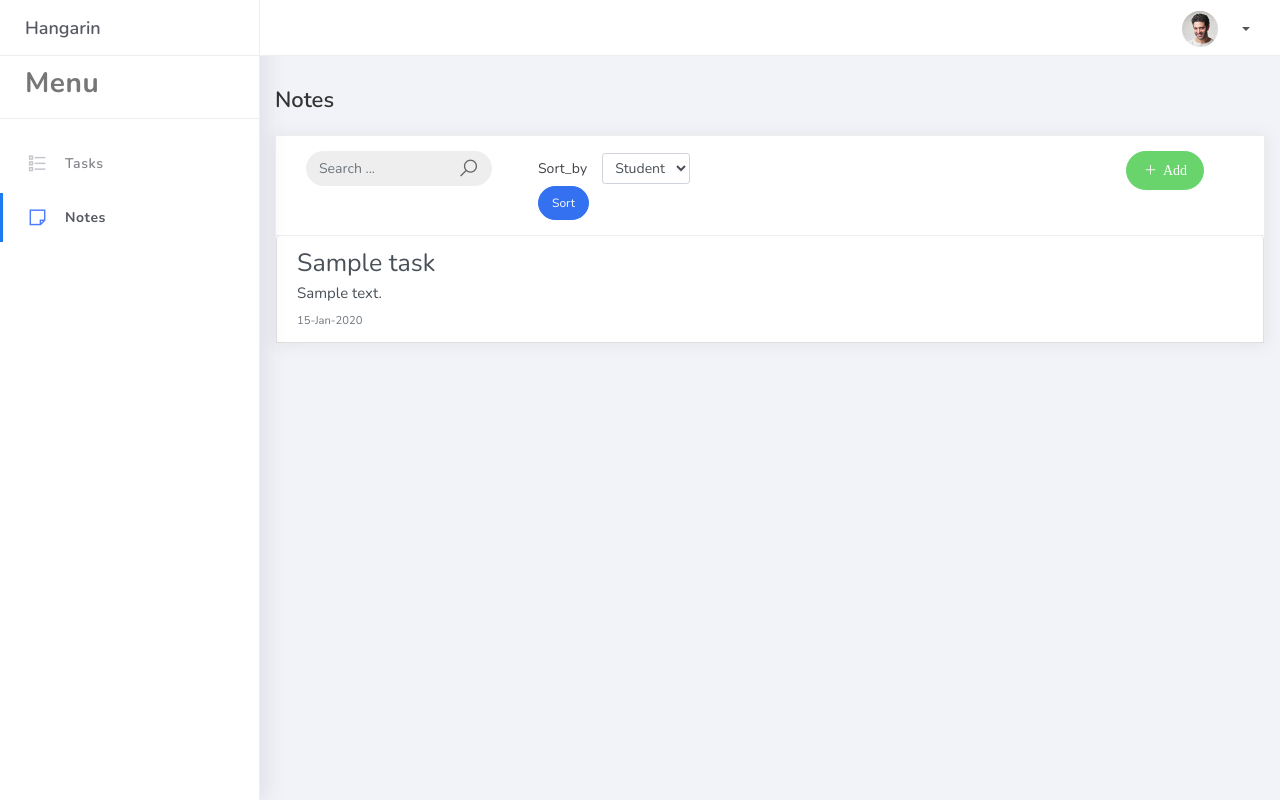
After one commit to JuliusMarckArnesto/Hangarin, a Django app: page /notes/ in a window 1280 px wide. The commit adds this page. Run offline with Django 5.2, Linux system fonts and the light colour scheme; tables that the repository leaves empty hold one stand-in row (values such as "Sample post"); some libraries are stand-ins or nearby versions.

Commit message:
added note list view

```diff
--- a/projectsite/hangarinapp/views.py
+++ b/projectsite/hangarinapp/views.py
@@ -7,3 +7,9 @@ class TaskListView(ListView):
     context_object_name = 'tasklist'
     template_name = 'task_list.html'
     paginate_by = None
+
+class NoteListView(ListView):
+    model = Note
+    context_object_name = "notelist"
+    template_name = "note_list.html"
+    paginate_by = None
--- a/projectsite/projectsite/urls.py
+++ b/projectsite/projectsite/urls.py
@@ -22,4 +22,6 @@ from hangarinapp import views
 urlpatterns = [
     path('admin/', admin.site.urls),
     path('', views.TaskListView.as_view(), name='task-list'),
+    path('tasks/', views.TaskListView.as_view(), name='task-list'), #Redundant ba to?
+    path('notes/', views.NoteListView.as_view(), name='note-list'),
 ]
--- a/projectsite/templates/base.html
+++ b/projectsite/templates/base.html
@@ -70,14 +70,14 @@
                     </div>
                 </div>
                 <ul class="nav">
-                    <li class="nav-item {% if request.resolver_match.url_name == 'home' %}active{% endif %}">
+                    <li class="nav-item {% if request.resolver_match.url_name == 'task-list' %}active{% endif %}">
                         <a href="{% url 'task-list' %}">
                             <i class="la la-list"></i>
                             <p>Tasks</p>
                         </a>
                     </li>
-                    <li class="nav-item {% if request.resolver_match.url_name == 'organization-list' %}active{% endif %}">
-                        <a href="#">
+                    <li class="nav-item {% if request.resolver_match.url_name == 'note-list' %}active{% endif %}">
+                        <a href="{% url 'note-list' %}">
                             <i class="la la-sticky-note"></i>
                             <p>Notes</p>
                         </a>
--- /dev/null
+++ b/projectsite/templates/note_list.html
@@ -0,0 +1,93 @@
+{% extends 'base.html' %} {% block content %} {% load static %}
+<div class="content">
+    <div class="content-fluid">
+        <h4 class="page-title">Notes</h4>
+        <div class="card">
+            <div class="card-header">
+                <div class="col-md-12 row">
+                <div class="col-md-3">
+                    <form class="navbar-left navbar-form nav-search mr-md-3" action="">
+                    <div class="input-group">
+                        <input type="text" placeholder="Search ..." class="form-control" name="q"/>
+                        <div class="input-group-append">
+                        <span class="input-group-text">
+                            <i class="la la-search search-icon"></i>
+                        </span>
+                        </div>
+                    </div>
+                    </form>
+                </div>
+                <div class="col-md-3">
+                    <form method="get" class="row g-2 align-items-center">
+                        <div class="col-auto">
+                        <label for="smallSelect" class="col-form-label">Sort_by</label>
+                        </div>
+                        <div class="auto-col">
+                        <select name="sort_by" id="smallSelect" class="form-control form-control-sm">
+                            <option value="student__lastname">Student</option>
+                            <option value="date_joined">Date</option>
+                        </select>
+                        </div>
+                        <div class="col-auto">
+                        <button type="submit" class="btn btn-primary btn-sm btn-rounded">Sort</button>
+                        </div>
+                    </form>
+                </div>
+                <div class="col-md-6">
+                    <div class="pull-right position-sticky">
+                        <a href="#" class="btn btn-success btn-rounded"><i class="la la-plus"> Add</i></a>
+                    </div>
+                </div>
+                </div>
+            </div>
+
+            <div class="list-group">
+                {% for note in notelist %}
+                <a href="#noteModal{{ note.id }}" class="list-group-item list-group-item-action flex-column align-items-start" data-toggle="modal" data-target="#noteModal{{ note.id }}">
+                    <div class="d-flex w-100 justify-content-between">
+                    <h5 class="mb-1">{{ note.task }}</h5>
+                    <input type="checkbox" name="noteRow" id="noteFavorite{{ note.id }}" class="{% if note.is_favorite %}checked{% endif %}"/>
+                    <!-- <small class="text-muted">3 days ago. This is a long text that should be truncated.</small> -->
+                    </div>
+                    <p class="mb-1">{{ note.content|truncatechars:100 }}</p>
+                    <small class="text-muted">{{ note.updated_at|date:"d-M-Y" }}</small>
+                </a>
+                <div class="modal fade" id="noteModal{{ note.id }}" tabindex="-1" aria-labelledby="noteModalLabel{{ note.id }}" aria-hidden="true">
+                    <div class="modal-dialog">
+                        <div class="modal-content">
+                            <div class="modal-header">
+                                <h1 class="modal-title fs-5" id="noteModalLabel{{ note.id }}">ID: {{ note.id }}</h1>
+                                <button type="button" class="close" data-dismiss="modal" aria-label="Close">
+                                    <span aria-hidden="true">&times;</span>
+                                </button>
+                            </div>
+                            <div class="modal-body">
+                                <span class="badge badge-primary">Primary</span>
+                                <span class="badge badge-secondary">Secondary</span>
+                                <span class="badge badge-success">Success</span>
+                                <span class="badge badge-danger">Danger</span>
+                                <span class="badge badge-warning">Warning</span>
+                                <span class="badge badge-info">Info</span>
+                                <span class="badge badge-light">Light</span>
+                                <span class="badge badge-dark">Dark</span>
+                                <br>
+                                {{ note.content }}
+                                ...
+                                <hr>
+                                ...
+                                <hr>
+                                ...
+                            </div>
+                            <div class="modal-footer">
+                                <button type="button" class="btn btn-secondary" data-dismiss="modal">Close</button>
+                                <button type="button" class="btn btn-primary">Save changes</button>
+                            </div>
+                        </div>
+                    </div>
+                </div>
+                {% endfor %}
+            </div>
+        </div>
+    </div>
+</div>
+{% endblock %}
--- a/projectsite/templates/task_list.html
+++ b/projectsite/templates/task_list.html
@@ -45,11 +45,11 @@
                 {% for task in tasklist %}
                 <a href="#exampleModal" class="list-group-item list-group-item-action flex-column align-items-start" data-toggle="modal" data-target="#exampleModal">
                     <div class="d-flex w-100 justify-content-between">
-                    <h5 class="mb-1">{{ task.title}}</h5>
-                    <small class="text-muted">3 days ago. This is a long text that should be truncated.</small>
+                    <h5 class="mb-1">count:{{ forloop.counter }}. ID:{{ task.id }} {{ task.title }}</h5>
+                    <small class="text-muted">3 days ago. This is a long text that should be truncated. </small>
                     </div>
                     <p class="mb-1">{{ task.description }}</p>
-                    <small class="text-muted">{{ task.updated_at|date:"d-M-Y H:-i" }}</small>
+                    <small class="text-muted">{{ task.deadline|date:"d-M-Y H:i" }}</small>
                 </a>
                 <div class="modal fade" id="exampleModal" tabindex="-1" aria-labelledby="exampleModalLabel" aria-hidden="true">
                     <div class="modal-dialog">
```
